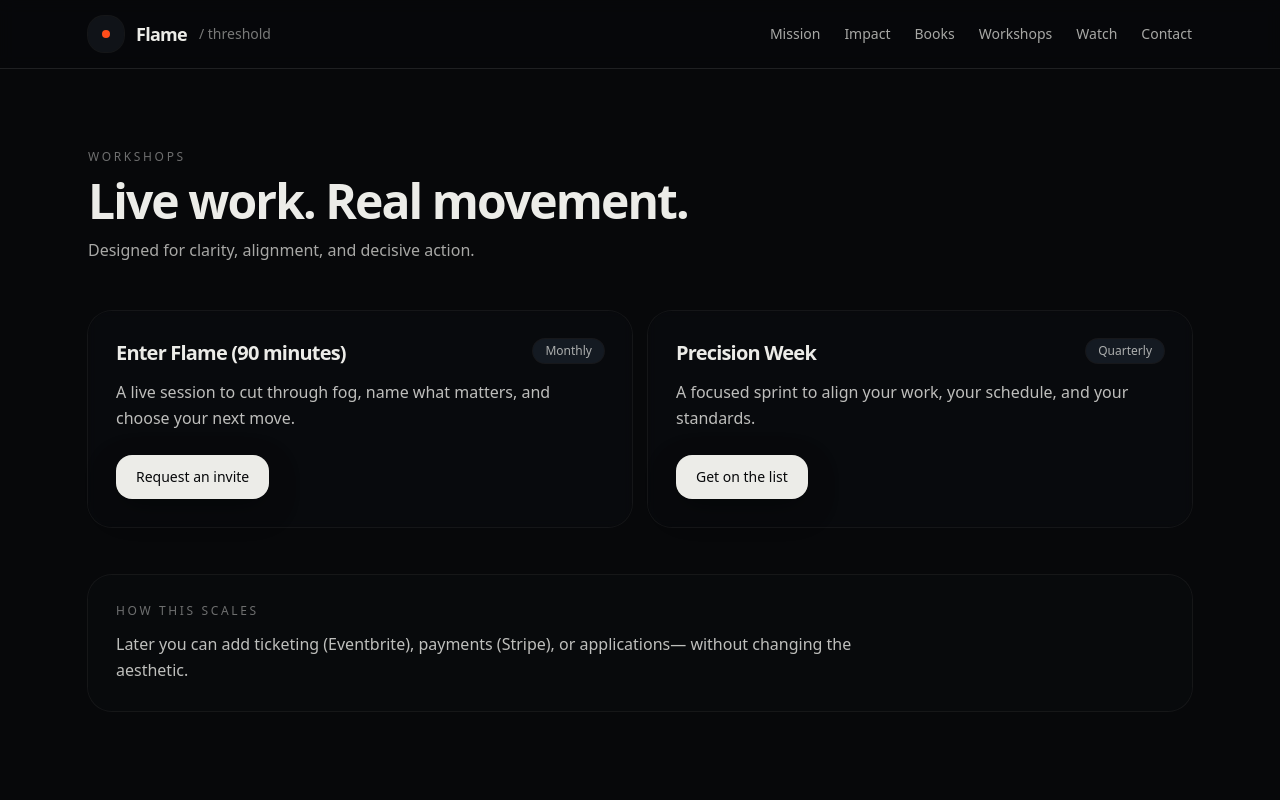
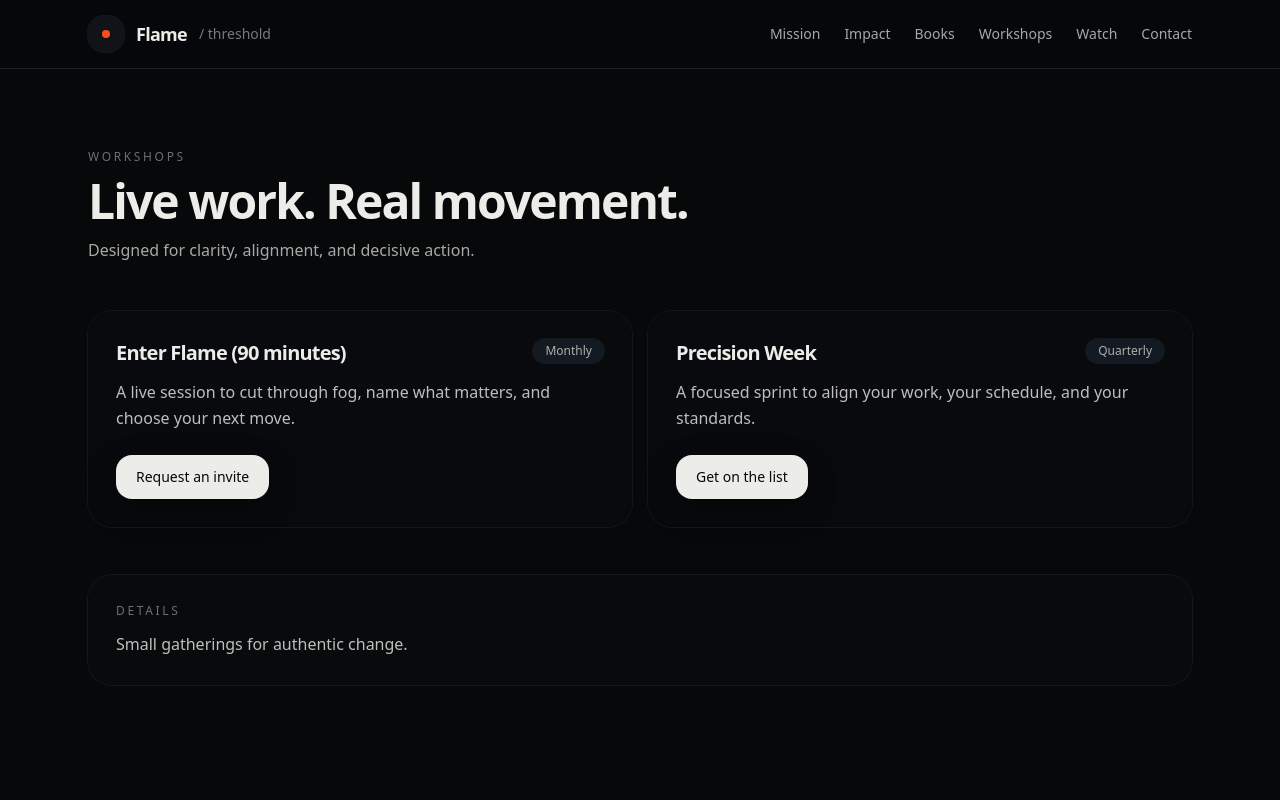
Before and after one commit to FionexFlame/Flame, a Next.js app: page /workshops in a window 1280 px wide. Shown: the top 800 px of the page. Built offline with nearby package versions, Linux system fonts and the light colour scheme.

Commit message:
Update page.tsx

```diff
--- a/app/workshops/page.tsx
+++ b/app/workshops/page.tsx
@@ -37,10 +37,9 @@ export default function WorkshopsPage() {
           </div>
 
           <div className="mt-12 rounded-3xl bg-ink-900/40 shadow-edge p-7">
-            <p className="text-xs uppercase tracking-[0.22em] text-bone-100/45">How this scales</p>
+            <p className="text-xs uppercase tracking-[0.22em] text-bone-100/45">Details</p>
             <p className="mt-3 text-bone-100/80 leading-relaxed max-w-3xl">
-              Later you can add ticketing (Eventbrite), payments (Stripe), or applications—
-              without changing the aesthetic.
+              Small gatherings for authentic change.
             </p>
           </div>
         </div>
```
